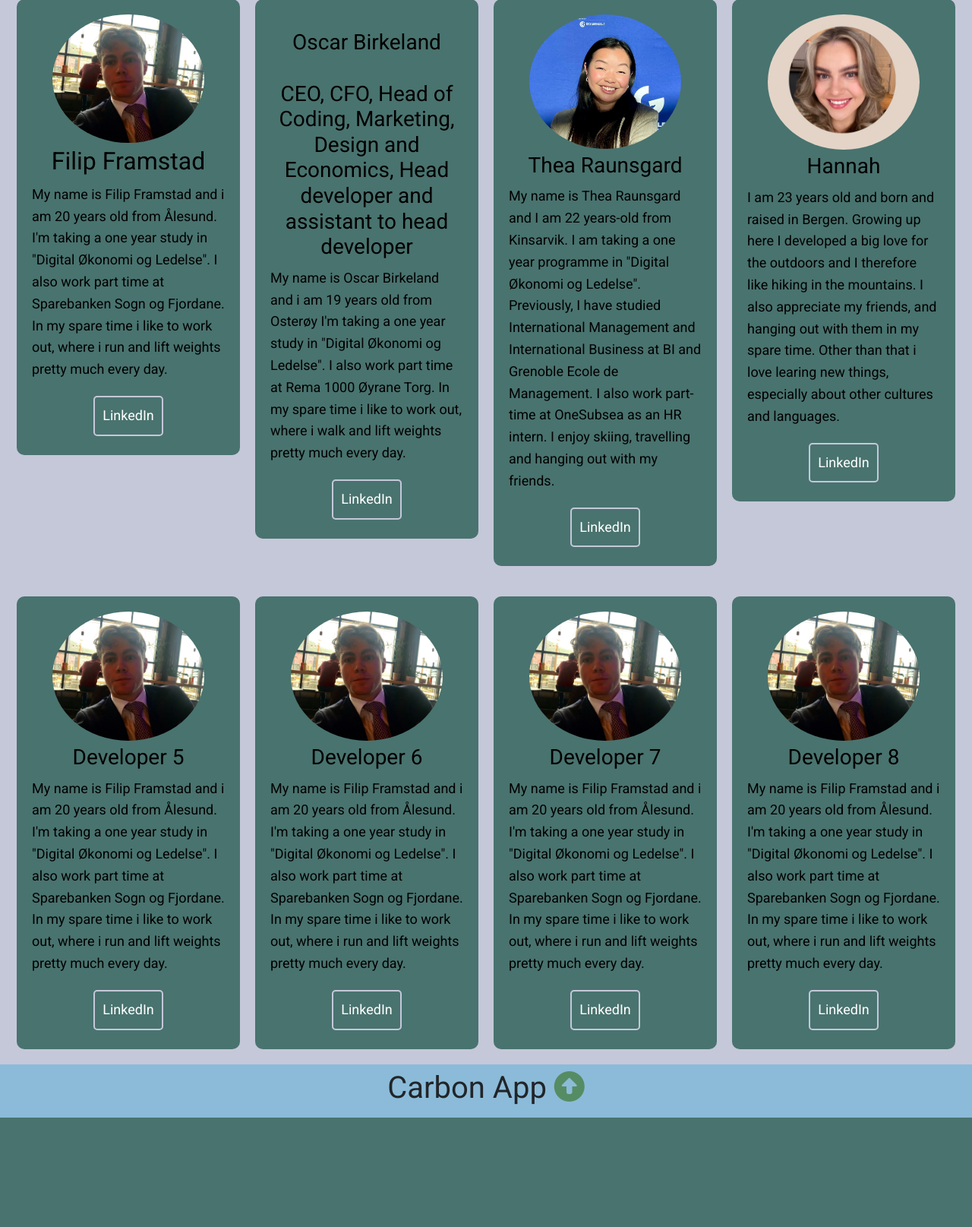
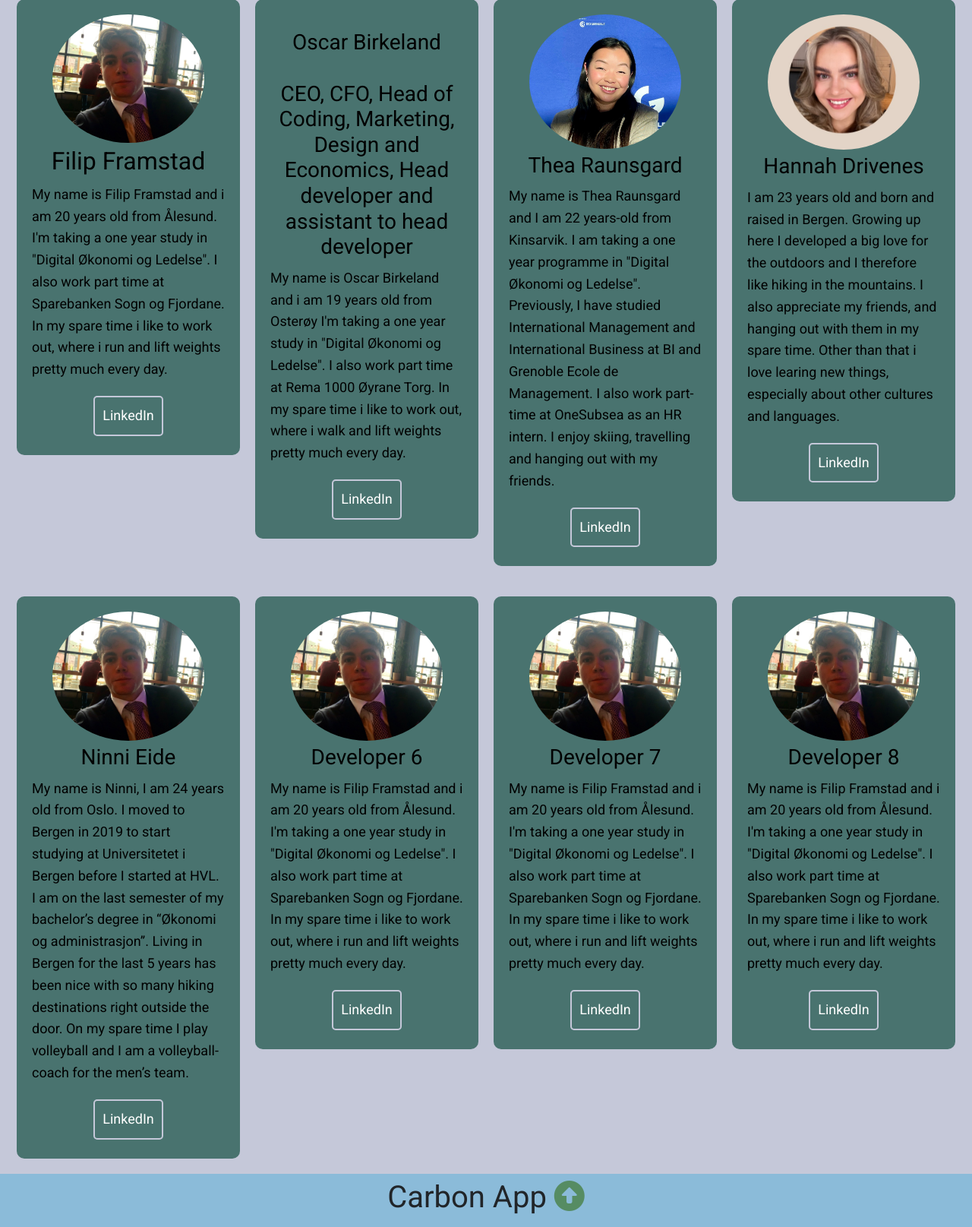
Before and after one commit to filipframstad/Carbon-App-2024---Group-2---Test, a Flask app: page / in a window 1280 px wide. Shown: the part 588-2203 px from the top of the page at 76% size. Before the commit the page ends 2059 px from the top, so only its background shows below. Run offline with Flask 3, Linux system fonts and the light colour scheme; some libraries are stand-ins or nearby versions.

Commit message:
Update home.html

```diff
--- a/capp/templates/home.html
+++ b/capp/templates/home.html
@@ -66,7 +66,7 @@
             i run and lift weights pretty much every day.
           </p>
           <div class="section_container_buttons_developers">
-            <a class="btn_developers" href="#"  target="_blank">LinkedIn</a>
+            <a class="btn_developers" href="https://www.linkedin.com/in/filip-framstad/"  target="_blank">LinkedIn</a>
           </div>
 
         </div>
@@ -79,7 +79,7 @@
             i walk and lift weights pretty much every day.
           </p>
           <div class="section_container_buttons_developers">
-            <a class="btn_developers" href="#"  target="_blank">LinkedIn</a>
+            <a class="btn_developers" href="https://www.linkedin.com/in/oscar-tinius-birkeland/"  target="_blank">LinkedIn</a>
           </div>
         </div>
 
@@ -92,17 +92,17 @@
             OneSubsea as an HR intern. I enjoy skiing, travelling and hanging out with my friends.
           </p>
           <div class="section_container_buttons_developers">
-            <a class="btn_developers" href="#"  target="_blank">LinkedIn</a>
+            <a class="btn_developers" href="https://www.linkedin.com/in/thea-raunsgard/"  target="_blank">LinkedIn</a>
           </div>
         </div>
 
         <div class="box">
           <img src="{{url_for('static',filename='pictures/Hannah.jpeg')}}" alt="" style="border-radius: 50%; width:200px; margin: 5px 5px;">
-          <h3>Hannah</h3>
+          <h3>Hannah Drivenes</h3>
           <p>  I am 23 years old and born and raised in Bergen. Growing up here I developed a big love for the outdoors and I therefore like hiking in the mountains. I also appreciate my friends, and hanging out with them in my spare time. Other than that i love learing new things, especially about other cultures and languages.
           </p>
           <div class="section_container_buttons_developers">
-            <a class="btn_developers" href="#"  target="_blank">LinkedIn</a>
+            <a class="btn_developers" href="https://www.linkedin.com/in/hannah-drivenes/"  target="_blank">LinkedIn</a>
           </div>
         </div>
     </div>
@@ -111,11 +111,8 @@
 
       <div class="box2">
         <img src="{{url_for('static',filename='pictures/Filip2.jpeg')}}" alt="" style="border-radius: 50%; width:200px; margin: 5px 5px;">
-        <h3>Developer 5</h3>
-        <p>  My name is Filip Framstad and i am 20 years old from Ålesund. I'm taking a one year
-            study in "Digital Økonomi og Ledelse". I also work part time at
-            Sparebanken Sogn og Fjordane. In my spare time i like to work out, where
-            i run and lift weights pretty much every day.
+        <h3>Ninni Eide</h3>
+        <p>  My name is Ninni, I am 24 years old from Oslo. I moved to Bergen in 2019 to start studying at Universitetet i Bergen before I started at HVL. I am on the last semester of my bachelor’s degree in “Økonomi og administrasjon”. Living in Bergen for the last 5 years has been nice with so many hiking destinations right outside the door. On my spare time I play volleyball and I am a volleyball-coach for the men’s team.
           </p>
         <div class="section_container_buttons_developers">
           <a class="btn_developers" href="#"  target="_blank">LinkedIn</a>
```
